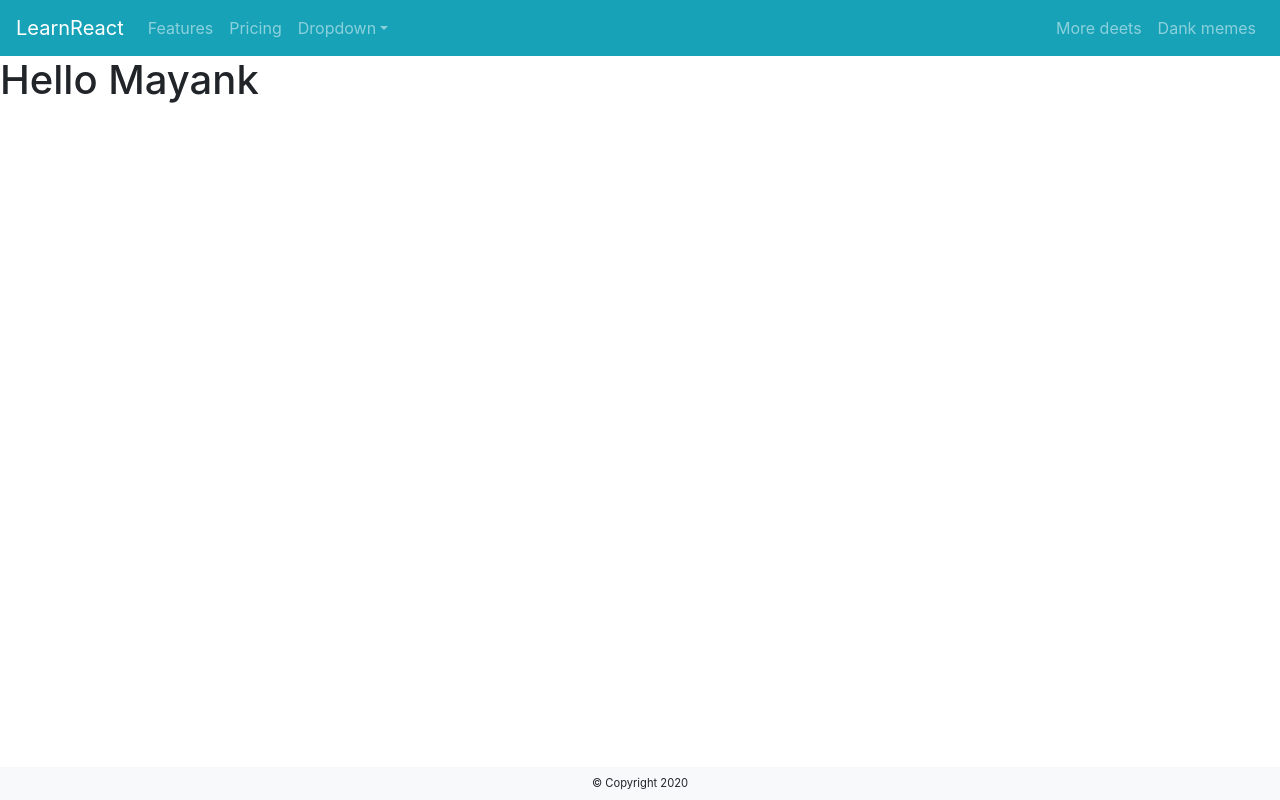
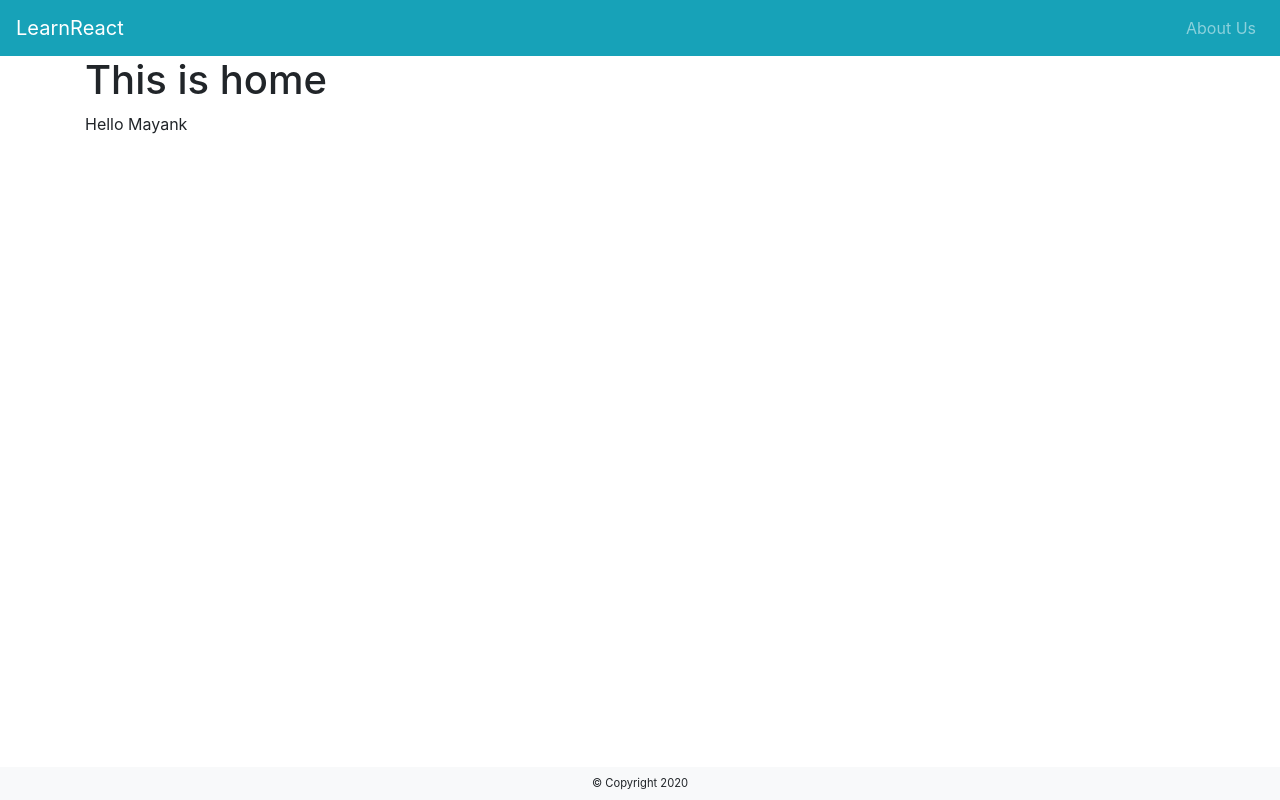
Before and after one commit to MYK2K/learning-react, a React (Create React App) app: page / in a window 1280 px wide. Built offline with nearby package versions, Linux system fonts and the light colour scheme.

Commit message:
Add Routes; Add Home View; Add Aboutt Us View;

```diff
--- a/package.json
+++ b/package.json
@@ -14,6 +14,7 @@
     "react": "^16.13.1",
     "react-bootstrap": "^1.0.1",
     "react-dom": "^16.13.1",
+    "react-router-dom": "^5.2.0",
     "react-scripts": "3.4.1"
   },
   "scripts": {
--- a/src/App.js
+++ b/src/App.js
@@ -1,16 +1,39 @@
 import React from 'react';
-import HelloWorld from './components/HelloWorld';
+import {
+  BrowserRouter as Router,
+  Switch,
+  Route
+} from 'react-router-dom';
+
+// Import Components
 import Header from './components/Header';
 import Footer from './components/Footer';
+
+// Import Views
+import Home from './views/Home';
+import About from './views/About';
 
 function App() {
   return (
     <div>
-      <Header />
+      <Router>
 
-      <HelloWorld name="Mayank"/>
+        <Header />
 
-      <Footer />
+        <div className="container">
+          <Switch>
+            <Route exact path="/">
+              <Home />
+            </Route>
+            <Route path="/about">
+              <About />
+            </Route>
+          </Switch>
+        </div>
+
+        <Footer />
+
+      </Router>
     </div>
   );
 }
--- a/src/components/Header.js
+++ b/src/components/Header.js
@@ -1,30 +1,15 @@
 import React from 'react';
 import Navbar from 'react-bootstrap/Navbar';
 import Nav from 'react-bootstrap/Nav';
-import NavDropdown from 'react-bootstrap/NavDropdown';
 
 function Header(props) {
   return (
     <Navbar collapseOnSelect expand="sm" bg="info" variant="dark">
-      <Navbar.Brand href="#home">LearnReact</Navbar.Brand>
+      <Navbar.Brand href="/">LearnReact</Navbar.Brand>
       <Navbar.Toggle aria-controls="responsive-navbar-nav" />
       <Navbar.Collapse id="responsive-navbar-nav">
-        <Nav className="mr-auto">
-          <Nav.Link href="#features">Features</Nav.Link>
-          <Nav.Link href="#pricing">Pricing</Nav.Link>
-          <NavDropdown title="Dropdown" id="collasible-nav-dropdown">
-            <NavDropdown.Item href="#action/3.1">Action</NavDropdown.Item>
-            <NavDropdown.Item href="#action/3.2">Another action</NavDropdown.Item>
-            <NavDropdown.Item href="#action/3.3">Something</NavDropdown.Item>
-            <NavDropdown.Divider />
-            <NavDropdown.Item href="#action/3.4">Separated link</NavDropdown.Item>
-          </NavDropdown>
-        </Nav>
-        <Nav>
-          <Nav.Link href="#deets">More deets</Nav.Link>
-          <Nav.Link eventKey={2} href="#memes">
-            Dank memes
-      </Nav.Link>
+        <Nav className="ml-auto">
+          <Nav.Link href="/about">About Us</Nav.Link>
         </Nav>
       </Navbar.Collapse>
     </Navbar>
--- a/src/components/HelloWorld.js
+++ b/src/components/HelloWorld.js
@@ -2,7 +2,7 @@ import React from 'react';
 
 function HelloWorld(props) {
   return (
-    <h1>Hello {props.name}</h1>
+    <div>Hello {props.name}</div>
   );
 }
 
--- /dev/null
+++ b/src/views/About.js
@@ -0,0 +1,11 @@
+import React from 'react';
+
+function About() {
+  return (
+    <div>
+      <h1>About Us</h1>
+    </div>
+  );
+}
+
+export default About;
--- /dev/null
+++ b/src/views/Home.js
@@ -0,0 +1,14 @@
+import React from 'react';
+import HelloWorld from '../components/HelloWorld';
+
+
+function Home() {
+  return (
+    <div>
+      <h1>This is home</h1>
+      <HelloWorld name="Mayank"/>
+    </div>
+  );
+}
+
+export default Home;
```
Also changed, not shown: 1 other file (tests, documents, lock files or other folders).
